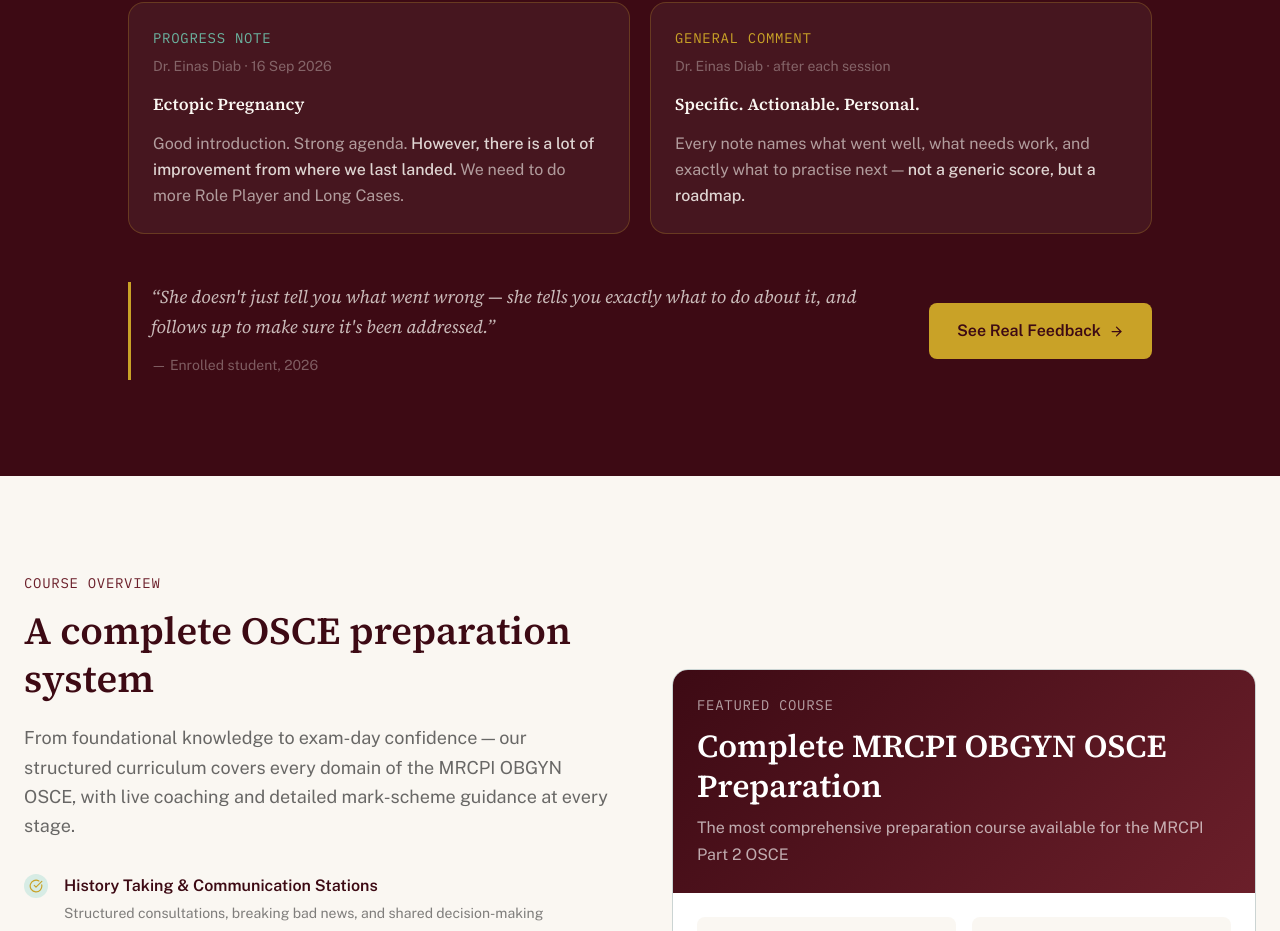
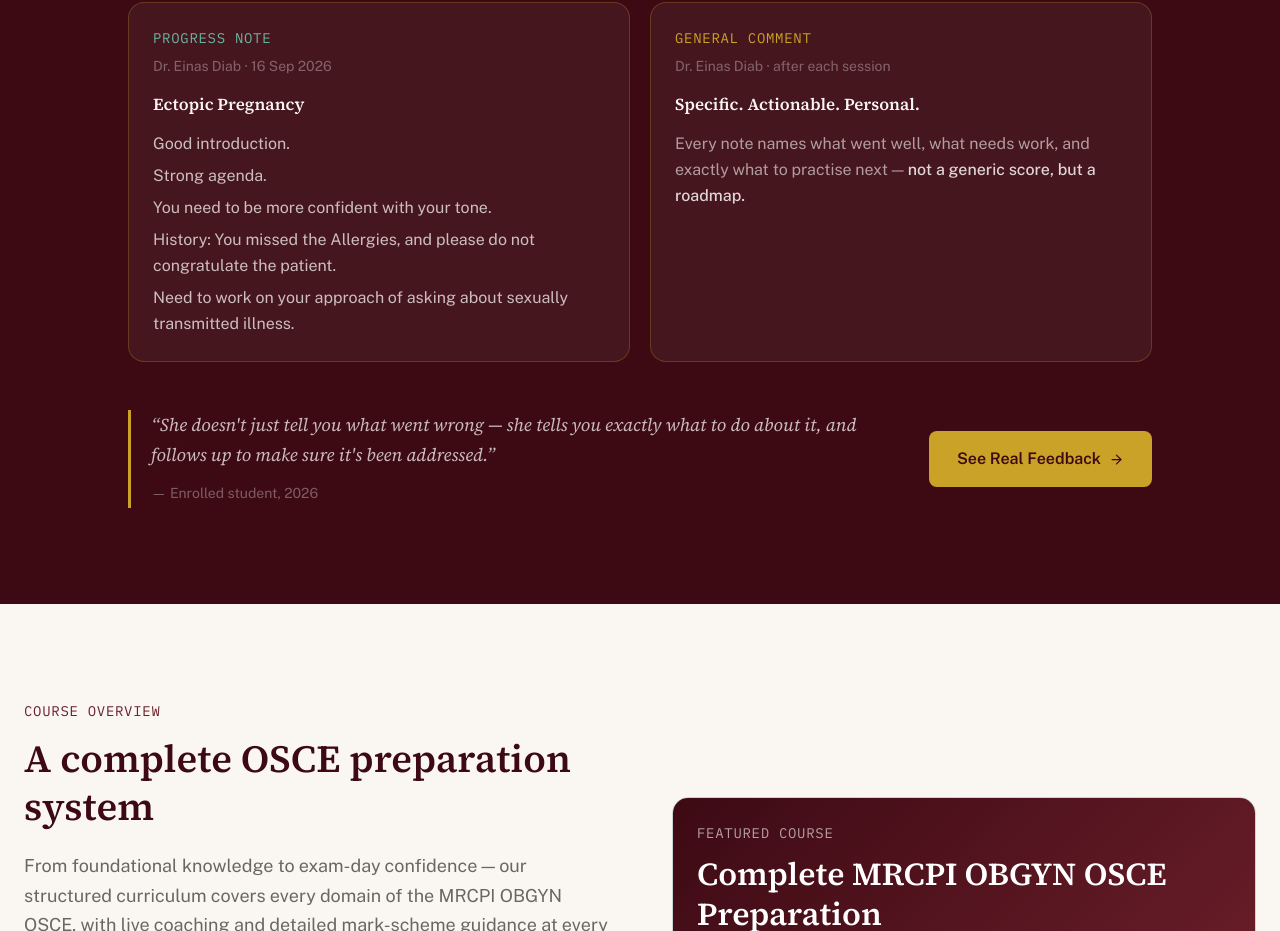
Before and after one commit to eyas711-cloud/MRCPI-OBGYNUNLOCKED, a Next.js app: page / in a window 1280 px wide. Shown: the part 3955-4886 px from the top of the page. Built offline with nearby package versions, Linux system fonts and the light colour scheme; no server answers; the database is empty.

Commit message:
Update progress note snippet on homepage feedback section

```diff
--- a/src/app/page.tsx
+++ b/src/app/page.tsx
@@ -288,9 +288,17 @@
               <p className="font-mono-data text-xs uppercase tracking-widest mb-1" style={{ color: "#6BB4A0" }}>Progress Note</p>
               <p className="text-xs mb-3" style={{ color: "rgba(250,247,242,0.35)" }}>Dr. Einas Diab · 16 Sep 2026</p>
               <p className="font-serif font-semibold mb-3" style={{ color: "var(--paper)", fontSize: "1.05rem" }}>Ectopic Pregnancy</p>
-              <p className="text-sm leading-relaxed" style={{ color: "rgba(250,247,242,0.6)" }}>
-                Good introduction. Strong agenda. <span style={{ color: "rgba(250,247,242,0.85)", fontWeight: 500 }}>However, there is a lot of improvement from where we last landed.</span> We need to do more Role Player and Long Cases.
-              </p>
+              <div className="flex flex-col gap-1.5">
+                {[
+                  "Good introduction.",
+                  "Strong agenda.",
+                  "You need to be more confident with your tone.",
+                  "History: You missed the Allergies, and please do not congratulate the patient.",
+                  "Need to work on your approach of asking about sexually transmitted illness.",
+                ].map((line, i) => (
+                  <p key={i} className="text-sm leading-relaxed" style={{ color: "rgba(250,247,242,0.75)" }}>{line}</p>
+                ))}
+              </div>
             </div>
             {/* General Comment card */}
             <div className="rounded-2xl p-6" style={{ backgroundColor: "rgba(250,247,242,0.05)", border: "1px solid rgba(201,162,39,0.25)" }}>
```
